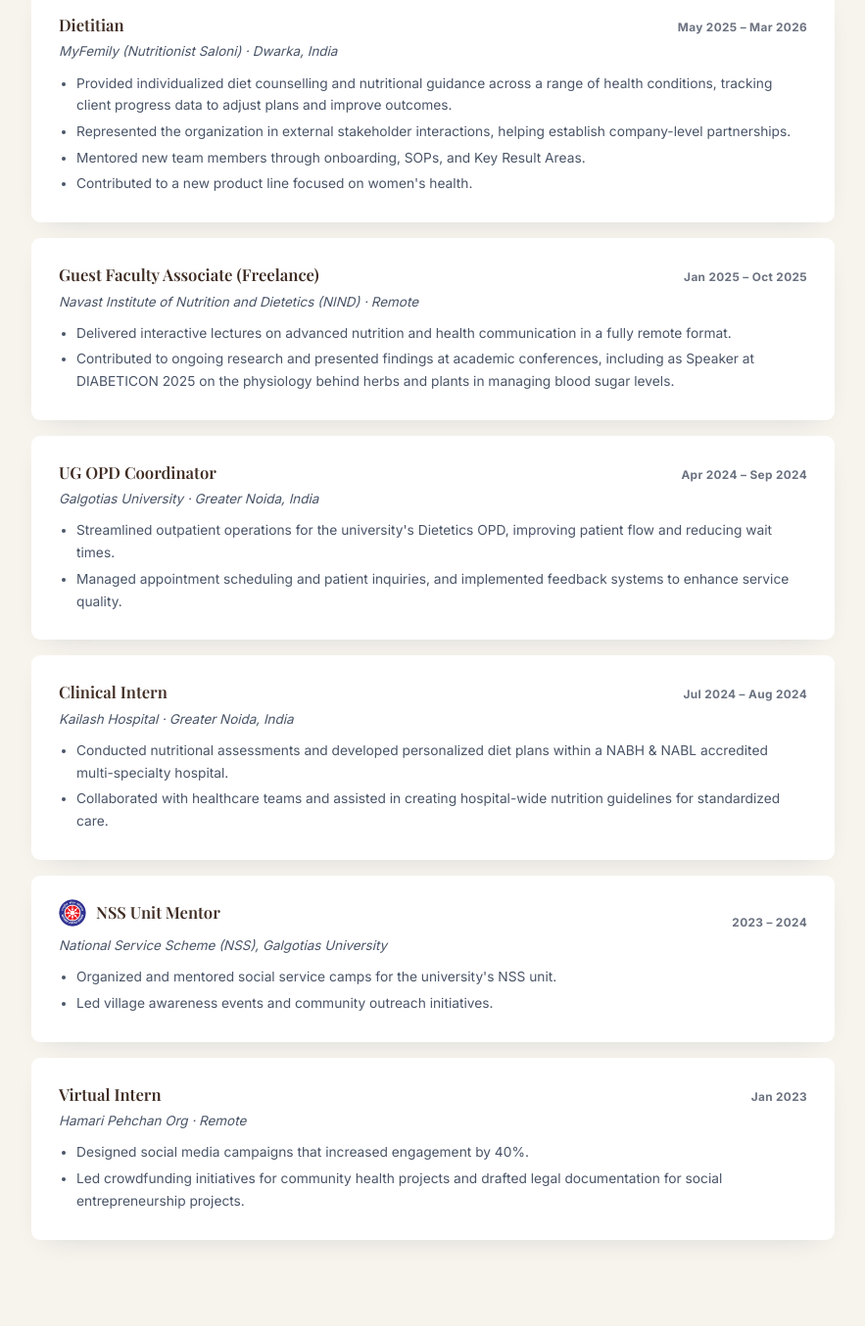
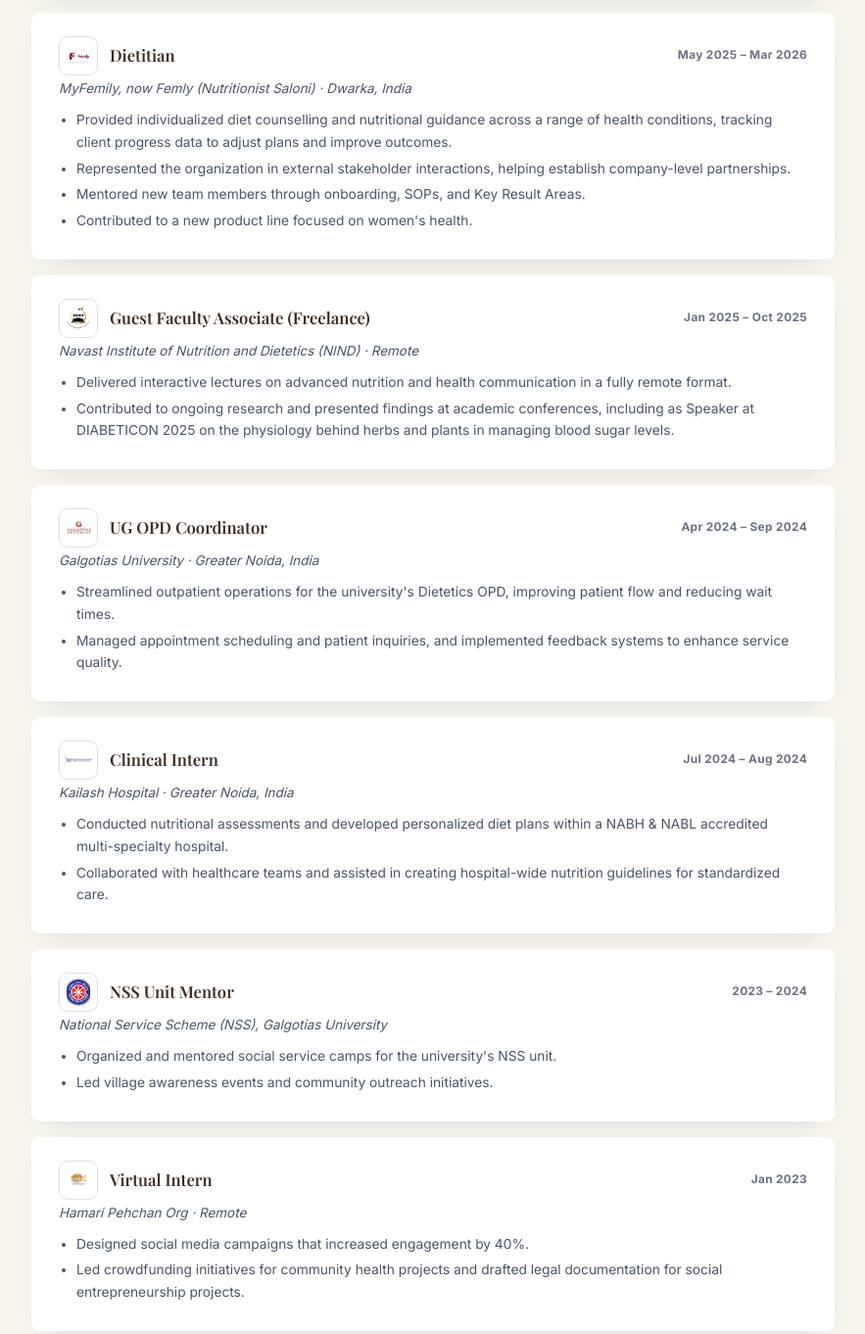
Before and after one commit to thesauravmethod-ui/SauravKumarGupta, a plain HTML site: page index.html in a window 1280 px wide. Shown: the part 2436-3798 px from the top of the page at 98% size, without its empty margins (72-955 px from the left). Drawn offline with nearby package versions, Linux system fonts and the light colour scheme; a web font is replaced by a local one.

Commit message:
Add organization logos to each Experience entry
Logo badge next to each title: Haeveo, The Saurav Method, Femly,
NIND, Galgotias University, Kailash Healthcare, NSS, and Hamari
Pehchan. Also notes MyFemily's current name is Femly.

Co-Authored-By: Claude Sonnet 5 <noreply@anthropic.com>

```diff
--- a/assets/css/style.css
+++ b/assets/css/style.css
@@ -154,7 +154,10 @@ p{margin:0;}
 /* ---------- Experience ---------- */
 .exp-list{display:grid;gap:16px;margin-top:40px;max-width:820px;}
 .exp-item{background:var(--white);border-radius:var(--radius-sm);padding:24px 28px;box-shadow:var(--shadow-soft);}
-.exp-head{display:flex;justify-content:space-between;align-items:baseline;flex-wrap:wrap;gap:8px;}
+.exp-head{display:flex;justify-content:space-between;align-items:center;flex-wrap:wrap;gap:8px;}
+.exp-title-group{display:flex;align-items:center;gap:12px;}
+.exp-logo{width:40px;height:40px;object-fit:contain;border-radius:9px;background:var(--white);border:1px solid rgba(62,43,34,.14);padding:5px;flex-shrink:0;}
+.exp-logo--dark{background:#0B1830;}
 .exp-title{font-size:1.04rem;color:var(--espresso);font-weight:600;font-family:var(--font-head);}
 .exp-org{font-size:.84rem;color:var(--ink-soft);font-style:italic;margin:2px 0 10px;}
 .exp-dates{font-size:.74rem;color:var(--grey);font-weight:700;letter-spacing:.03em;white-space:nowrap;}
--- a/index.html
+++ b/index.html
@@ -82,7 +82,10 @@
 
       <div class="exp-item reveal" style="border-left:3px solid var(--espresso);">
         <div class="exp-head">
+          <div class="exp-title-group">
+            <img src="assets/img/logos/haeveo-logo.png" alt="Haeveo logo" class="exp-logo exp-logo--dark">
             <span class="exp-title">Lead — Health Guide and Nutrition, Founding Team</span>
+          </div>
           <span class="exp-dates">Apr 2026 – Present</span>
         </div>
         <div class="exp-org">Haeveo Wellness · Remote</div>
@@ -95,7 +98,10 @@
 
       <div class="exp-item reveal" style="border-left:3px solid var(--espresso);">
         <div class="exp-head">
+          <div class="exp-title-group">
+            <img src="assets/img/logos/tsm-logo.webp" alt="The Saurav Method logo" class="exp-logo">
             <span class="exp-title">Founder — The Saurav Method</span>
+          </div>
           <span class="exp-dates">Mar 2026 – Present</span>
         </div>
         <div class="exp-org">Remote</div>
@@ -109,10 +115,13 @@
 
       <div class="exp-item reveal">
         <div class="exp-head">
+          <div class="exp-title-group">
+            <img src="assets/img/logos/femly-logo.png" alt="Femly logo" class="exp-logo">
             <span class="exp-title">Dietitian</span>
+          </div>
           <span class="exp-dates">May 2025 – Mar 2026</span>
         </div>
-        <div class="exp-org">MyFemily (Nutritionist Saloni) · Dwarka, India</div>
+        <div class="exp-org">MyFemily, now Femly (Nutritionist Saloni) · Dwarka, India</div>
         <ul class="exp-bullets">
           <li>Provided individualized diet counselling and nutritional guidance across a range of health conditions, tracking client progress data to adjust plans and improve outcomes.</li>
           <li>Represented the organization in external stakeholder interactions, helping establish company-level partnerships.</li>
@@ -123,7 +132,10 @@
 
       <div class="exp-item reveal">
         <div class="exp-head">
+          <div class="exp-title-group">
+            <img src="assets/img/logos/nind-logo.png" alt="NIND logo" class="exp-logo">
             <span class="exp-title">Guest Faculty Associate (Freelance)</span>
+          </div>
           <span class="exp-dates">Jan 2025 – Oct 2025</span>
         </div>
         <div class="exp-org">Navast Institute of Nutrition and Dietetics (NIND) · Remote</div>
@@ -135,7 +147,10 @@
 
       <div class="exp-item reveal">
         <div class="exp-head">
+          <div class="exp-title-group">
+            <img src="assets/img/logos/galgotias-logo.png" alt="Galgotias University logo" class="exp-logo">
             <span class="exp-title">UG OPD Coordinator</span>
+          </div>
           <span class="exp-dates">Apr 2024 – Sep 2024</span>
         </div>
         <div class="exp-org">Galgotias University · Greater Noida, India</div>
@@ -147,7 +162,10 @@
 
       <div class="exp-item reveal">
         <div class="exp-head">
+          <div class="exp-title-group">
+            <img src="assets/img/logos/kailash-logo.png" alt="Kailash Healthcare logo" class="exp-logo">
             <span class="exp-title">Clinical Intern</span>
+          </div>
           <span class="exp-dates">Jul 2024 – Aug 2024</span>
         </div>
         <div class="exp-org">Kailash Hospital · Greater Noida, India</div>
@@ -159,10 +177,10 @@
 
       <div class="exp-item reveal">
         <div class="exp-head">
-          <span class="exp-title" style="display:flex;align-items:center;gap:10px;">
-            <img src="assets/img/nss-logo.png" alt="National Service Scheme logo" style="width:28px;height:28px;border-radius:50%;flex-shrink:0;">
-            NSS Unit Mentor
-          </span>
+          <div class="exp-title-group">
+            <img src="assets/img/logos/nss-logo-new.png" alt="National Service Scheme logo" class="exp-logo">
+            <span class="exp-title">NSS Unit Mentor</span>
+          </div>
           <span class="exp-dates">2023 – 2024</span>
         </div>
         <div class="exp-org">National Service Scheme (NSS), Galgotias University</div>
@@ -174,7 +192,10 @@
 
       <div class="exp-item reveal">
         <div class="exp-head">
+          <div class="exp-title-group">
+            <img src="assets/img/logos/hamaripehchan-logo.png" alt="Hamari Pehchan NGO logo" class="exp-logo">
             <span class="exp-title">Virtual Intern</span>
+          </div>
           <span class="exp-dates">Jan 2023</span>
         </div>
         <div class="exp-org">Hamari Pehchan Org · Remote</div>
```
Also changed, not shown: assets/img/logos/femly-logo.png (added), assets/img/logos/galgotias-logo.png (added), assets/img/logos/haeveo-logo.png (added), assets/img/logos/hamaripehchan-logo.png (added), assets/img/logos/kailash-logo.png (added), assets/img/logos/nind-logo.png (added), assets/img/logos/nss-logo-new.png (added), assets/img/logos/tsm-logo.webp (added). Lines whose indentation alone changed are shown as unchanged.
